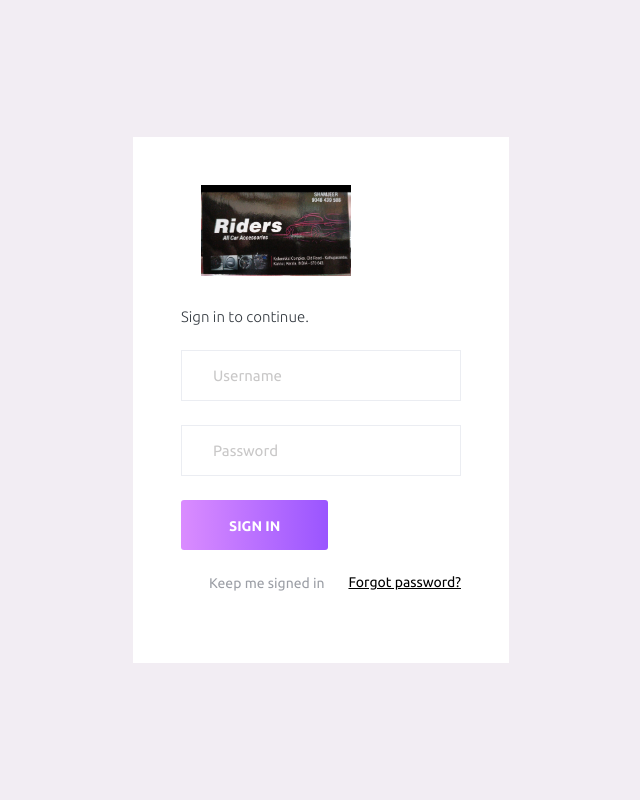
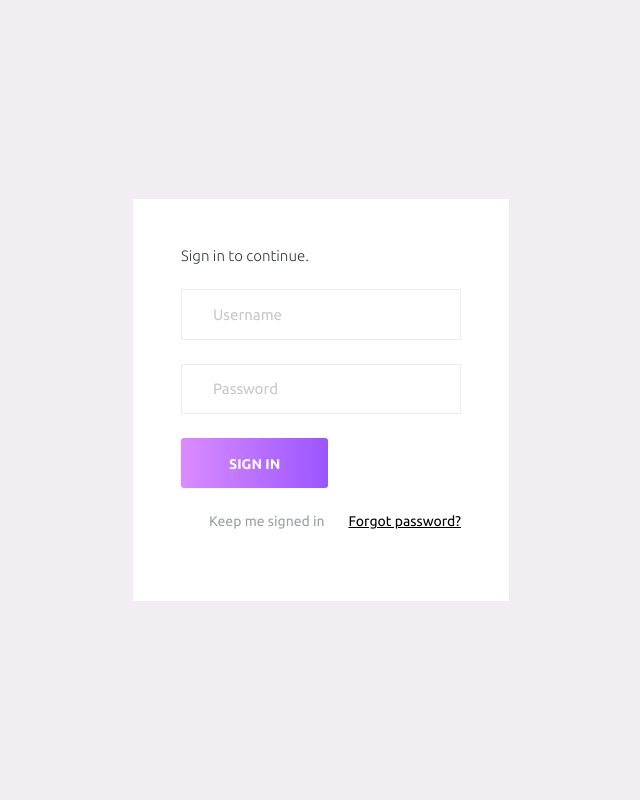
Before and after one commit to Mohammed-Rifad/riders, a Django app: page / in a window 1280 px wide. Shown: the whole page, without its empty margins (319-959 px from the left). Run offline with Django 4.2, Linux system fonts and the light colour scheme; some libraries are stand-ins or nearby versions.

Commit message:
dashboard changed

```diff
--- a/riders_admin/templates/login.html
+++ b/riders_admin/templates/login.html
@@ -21,9 +21,7 @@
           <div class="row flex-grow">
             <div class="col-lg-4 mx-auto">
               <div class="auth-form-light text-left p-5">
-                <div class="brand-logo">
-                  <img src="{% static 'assets/images/rider.jpeg' %}" style="margin-left: 20px;">
-                </div>
+
 
                 <h6 class="font-weight-light">Sign in to continue.</h6>
 
```
Also changed, not shown: riders_admin/templates/add_expense.html (added).
